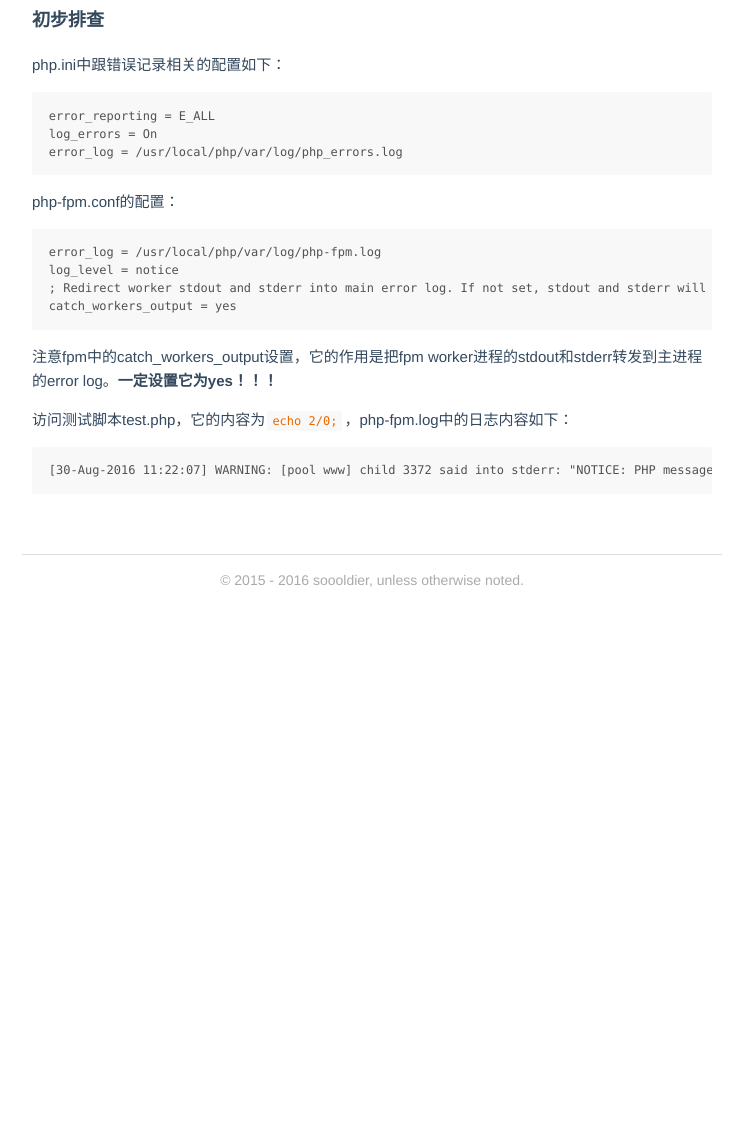
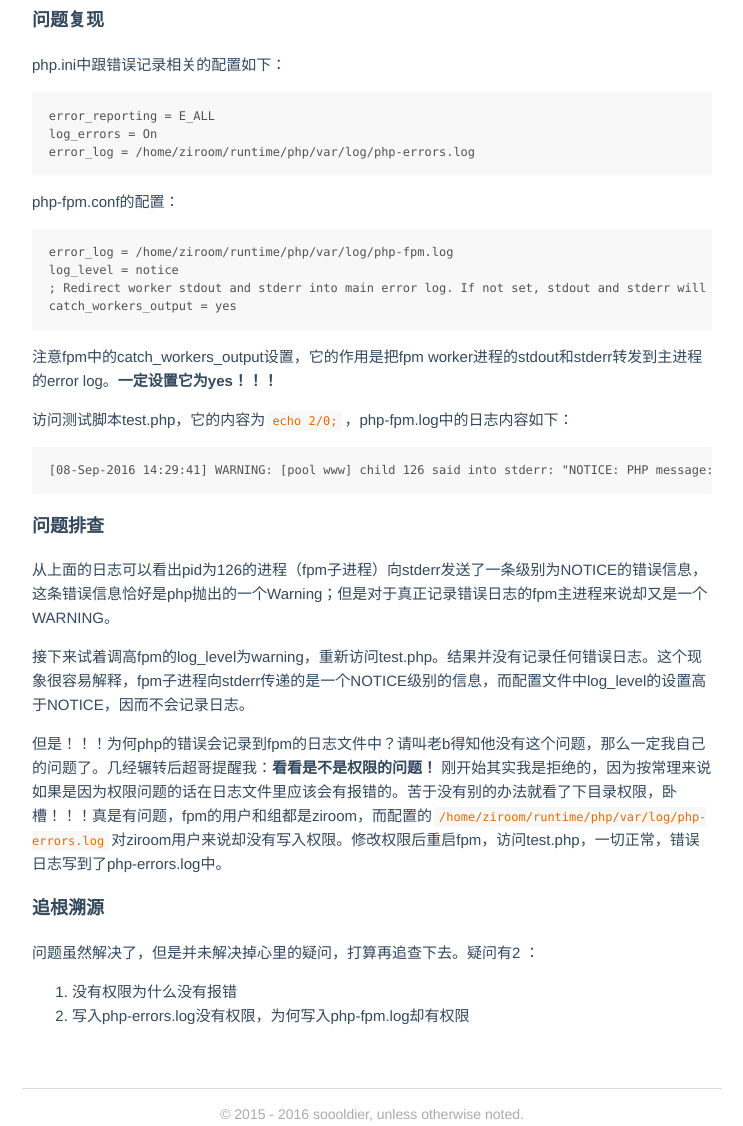
Before and after one commit to soooldier/soooldier.github.com, a plain HTML site: page 2016/09/08/记一次lnmp环境问题/index.html in a window 1280 px wide. Shown: the part 410-1536 px from the top of the page, without its empty margins (268-1011 px from the left). Before the commit the page ends 1001 px from the top, so only its background shows below. Drawn offline with nearby package versions, Linux system fonts and the light colour scheme; some packages are replaced by stand-ins of ours; a script that the page names is missing; a web font is replaced by a local one.

Commit message:
Site updated: 2016-09-08 22:56:38

```diff
--- a/2016/09/08/记一次lnmp环境问题/index.html
+++ b/2016/09/08/记一次lnmp环境问题/index.html
@@ -1,12 +1,20 @@
 <!DOCTYPE html><html lang="en"><head><meta charset="utf-8"><meta name="X-UA-Compatible" content="IE=edge"><title> 记一次lnmp环境问题 · 烂笔头</title><meta name="description" content="记一次lnmp环境问题 - soooldier"><meta name="viewport" content="width=device-width, initial-scale=1"><link rel="short icon" href="/favicon.png"><link rel="stylesheet" href="/css/apollo.css"><link rel="stylesheet" href="http://fonts.useso.com/css?family=Source+Sans+Pro:400,600" type="text/css"></head><body><div id="mask" style="display: none;"><img id="mask-image" src="#" style=" "></div><div class="wrap"><header><a href="/" class="logo-link"><img src="/favicon.png"></a><ul class="nav nav-list"><li class="nav-list-item"><a href="/" target="_self" class="nav-list-link">BLOG</a></li><li class="nav-list-item"><a href="/archives/" target="_self" class="nav-list-link">ARCHIVE</a></li><li class="nav-list-item"><a href="/atom.xml" target="_self" class="nav-list-link">RSS</a></li></ul></header><section class="container"><div class="post"><article class="post-block"><h1 class="post-title">记一次lnmp环境问题</h1><div class="post-time">Sep 8, 2016</div><div class="post-content"><h4 id="起因"><a href="#起因" class="headerlink" title="起因"></a>起因</h4><p>本打算把公司内部的php升级为5.6.x，op給了一个测试环境。于是便开始了环境搭建并测试的工作，configure，make，make install。正当我使用phpinfo()测试通过天真地以为环境搭建完成的时候，突然发现了一个奇怪的问题：通过fpm访问php的错误日志并未纪录在php.ini指定的日志文件中而却出现在了php-fpm.conf指定的配置文件。</p>
 <a id="more"></a>
-<h4 id="初步排查"><a href="#初步排查" class="headerlink" title="初步排查"></a>初步排查</h4><p>php.ini中跟错误记录相关的配置如下：</p>
-<figure class="highlight plain"><table><tr><td class="gutter"><pre><span class="line">1</span><br><span class="line">2</span><br><span class="line">3</span><br></pre></td><td class="code"><pre><span class="line">error_reporting = E_ALL</span><br><span class="line">log_errors = On</span><br><span class="line">error_log = /usr/local/php/var/log/php_errors.log</span><br></pre></td></tr></table></figure>
+<h4 id="问题复现"><a href="#问题复现" class="headerlink" title="问题复现"></a>问题复现</h4><p>php.ini中跟错误记录相关的配置如下：</p>
+<figure class="highlight plain"><table><tr><td class="gutter"><pre><span class="line">1</span><br><span class="line">2</span><br><span class="line">3</span><br></pre></td><td class="code"><pre><span class="line">error_reporting = E_ALL</span><br><span class="line">log_errors = On</span><br><span class="line">error_log = /home/ziroom/runtime/php/var/log/php-errors.log</span><br></pre></td></tr></table></figure>
 <p>php-fpm.conf的配置：</p>
-<figure class="highlight plain"><table><tr><td class="gutter"><pre><span class="line">1</span><br><span class="line">2</span><br><span class="line">3</span><br><span class="line">4</span><br></pre></td><td class="code"><pre><span class="line">error_log = /usr/local/php/var/log/php-fpm.log</span><br><span class="line">log_level = notice</span><br><span class="line">; Redirect worker stdout and stderr into main error log. If not set, stdout and stderr will be redirected to /dev/null according to FastCGI specs. Note: on highloaded environement, this can cause some delay in the page process time (several ms).</span><br><span class="line">catch_workers_output = yes</span><br></pre></td></tr></table></figure>
+<figure class="highlight plain"><table><tr><td class="gutter"><pre><span class="line">1</span><br><span class="line">2</span><br><span class="line">3</span><br><span class="line">4</span><br></pre></td><td class="code"><pre><span class="line">error_log = /home/ziroom/runtime/php/var/log/php-fpm.log</span><br><span class="line">log_level = notice</span><br><span class="line">; Redirect worker stdout and stderr into main error log. If not set, stdout and stderr will be redirected to /dev/null according to FastCGI specs. Note: on highloaded environement, this can cause some delay in the page process time (several ms).</span><br><span class="line">catch_workers_output = yes</span><br></pre></td></tr></table></figure>
 <p>注意fpm中的catch_workers_output设置，它的作用是把fpm worker进程的stdout和stderr转发到主进程的error log。<strong>一定设置它为yes！！！</strong></p>
 <p>访问测试脚本test.php，它的内容为<code>echo 2/0;</code>，php-fpm.log中的日志内容如下：</p>
-<figure class="highlight plain"><table><tr><td class="gutter"><pre><span class="line">1</span><br></pre></td><td class="code"><pre><span class="line">[30-Aug-2016 11:22:07] WARNING: [pool www] child 3372 said into stderr: &quot;NOTICE: PHP message: PHP Warning:  Division by zero in /usr/local/nginx/html/index.php on line 3&quot;</span><br></pre></td></tr></table></figure>
+<figure class="highlight plain"><table><tr><td class="gutter"><pre><span class="line">1</span><br></pre></td><td class="code"><pre><span class="line">[08-Sep-2016 14:29:41] WARNING: [pool www] child 126 said into stderr: &quot;NOTICE: PHP message: PHP Warning:  Division by zero in /usr/local/nginx/html/index.php on line 2&quot;</span><br></pre></td></tr></table></figure>
+<h4 id="问题排查"><a href="#问题排查" class="headerlink" title="问题排查"></a>问题排查</h4><p>从上面的日志可以看出pid为126的进程（fpm子进程）向stderr发送了一条级别为NOTICE的错误信息，这条错误信息恰好是php抛出的一个Warning；但是对于真正记录错误日志的fpm主进程来说却又是一个WARNING。</p>
+<p>接下来试着调高fpm的log_level为warning，重新访问test.php。结果并没有记录任何错误日志。这个现象很容易解释，fpm子进程向stderr传递的是一个NOTICE级别的信息，而配置文件中log_level的设置高于NOTICE，因而不会记录日志。</p>
+<p>但是！！！为何php的错误会记录到fpm的日志文件中？请叫老b得知他没有这个问题，那么一定我自己的问题了。几经辗转后超哥提醒我：<strong>看看是不是权限的问题！</strong> 刚开始其实我是拒绝的，因为按常理来说如果是因为权限问题的话在日志文件里应该会有报错的。苦于没有别的办法就看了下目录权限，卧槽！！！真是有问题，fpm的用户和组都是ziroom，而配置的<code>/home/ziroom/runtime/php/var/log/php-errors.log</code>对ziroom用户来说却没有写入权限。修改权限后重启fpm，访问test.php，一切正常，错误日志写到了php-errors.log中。</p>
+<h4 id="追根溯源"><a href="#追根溯源" class="headerlink" title="追根溯源"></a>追根溯源</h4><p>问题虽然解决了，但是并未解决掉心里的疑问，打算再追查下去。疑问有2 ：</p>
+<ol>
+<li>没有权限为什么没有报错</li>
+<li>写入php-errors.log没有权限，为何写入php-fpm.log却有权限</li>
+</ol>
 </div></article></div></section><footer><div class="paginator"></div><div id="disqus_thread"></div><script>var disqus_shortname = 'soooldier';
 var disqus_identifier = '2016/09/08/记一次lnmp环境问题/';
 var disqus_title = '记一次lnmp环境问题';
--- a/sitemap.xml
+++ b/sitemap.xml
@@ -4,7 +4,7 @@
   <url>
     <loc>http://soooldier.com/2016/09/08/%E8%AE%B0%E4%B8%80%E6%AC%A1lnmp%E7%8E%AF%E5%A2%83%E9%97%AE%E9%A2%98/</loc>
 
-    <lastmod>2016-09-08T14:18:33.000Z</lastmod>
+    <lastmod>2016-09-08T14:56:16.000Z</lastmod>
 
   </url>
 
```
Also changed, not shown: atom.xml (+14 -6 lines).
